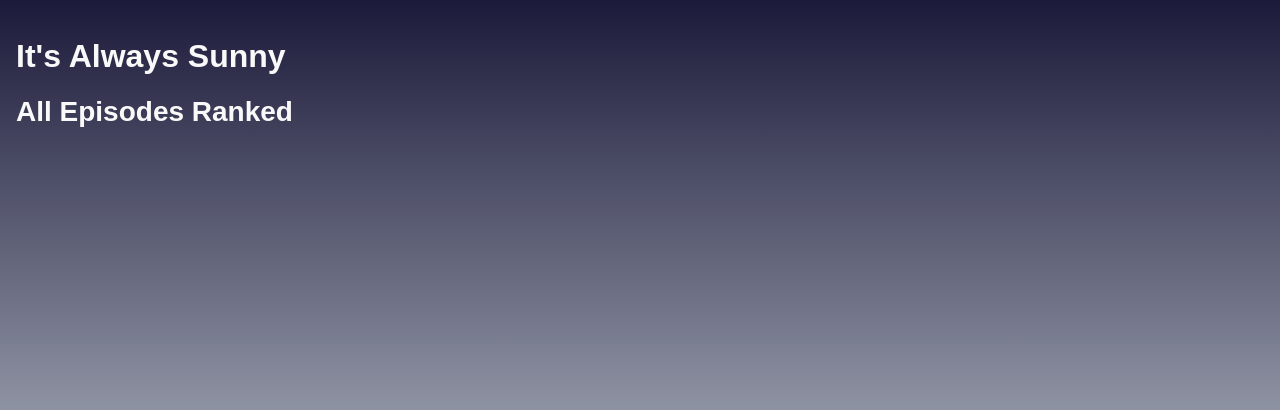
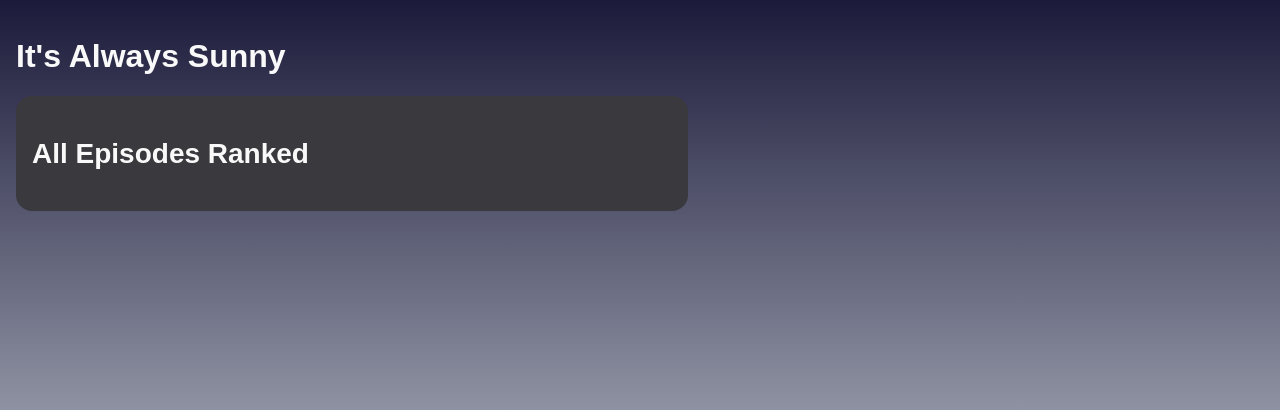
Before and after one commit to cbulock/cameron, a PHP site: template templates/always_sunny.twig in a window 1280 px wide. Shown: the part 27-437 px from the top of the page. Run offline with PHP 8.4, Linux system fonts and the light colour scheme; the template is opened without the code that fills it, so the values that code supplies are empty; some libraries are stand-ins or nearby versions; some web fonts are replaced.

Commit message:
improved colors on always sunny page

```diff
--- a/css/always_sunny.css
+++ b/css/always_sunny.css
@@ -1 +1 @@
-.episode{display:flex;flex-wrap:wrap;flex-direction:column;align-content:flex-start}.episode.high{height:5rem}.episode.high .rank{height:5rem;width:5rem;font-size:4rem;margin-top:1rem}.episode.high .showing{font-size:.9rem}.episode.low{height:3.5rem;font-size:.8rem}.episode.low .rank{height:3rem;width:3.5rem;font-size:2rem;margin-top:.8rem}.episode.low .showing{font-size:.7rem}.episode .title{font-weight:700}.episode .showing{text-transform:uppercase;color:#d0d5da}
+.episode{display:flex;flex-wrap:wrap;flex-direction:column;align-content:flex-start}.episode.high{height:5rem}.episode.high .rank{height:5rem;width:5rem;font-size:4rem;margin-top:1rem}.episode.high .showing{font-size:.9rem}.episode.low{height:3.5rem;font-size:.8rem}.episode.low .rank{height:3rem;width:3.5rem;font-size:2rem;margin-top:.8rem}.episode.low .showing{font-size:.7rem}.episode .title{font-weight:700}.episode .showing{text-transform:uppercase;color:#d0d5da}#episode_ranking{background-color:#39393e;padding:1em;border-radius:1em;max-width:40em}
--- a/less/always_sunny.less
+++ b/less/always_sunny.less
@@ -1,4 +1,4 @@
-@subtext_color: #d0d5da;
+@import 'inc/colors';
 
 .episode {
 	display: flex;
@@ -38,3 +38,10 @@
 		color: @subtext_color;
 	}
 }
+
+#episode_ranking {
+	background-color: @always_sunny_background_color;
+	padding: 1em;
+	border-radius: 1em;
+	max-width: 40em;
+}
--- a/less/beer.less
+++ b/less/beer.less
@@ -7,7 +7,7 @@ h2 {
 }
 
 section {
-	background-color: @secondary_background_color;
+	background-color: @beer_background_color;
 	padding: 1rem;
 	margin: 1rem;
 	display: flex;
--- a/less/inc/colors.less
+++ b/less/inc/colors.less
@@ -9,6 +9,7 @@
 
 @text_color: #F9F9F9;
 @dark_text_color: #091121;
+@subtext_color: #d0d5da;
 
 @background_color: @color1;
 @background_start_color: @color1;
@@ -17,5 +18,5 @@
 
 @button_color: @color3;
 
-
-@secondary_background_color: #48382c;
+@beer_background_color: #48382c;
+@always_sunny_background_color: #39393e;
```
